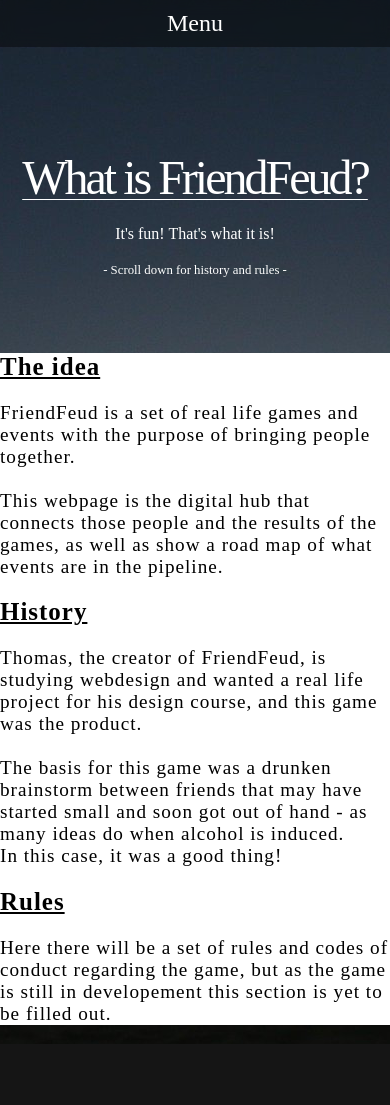
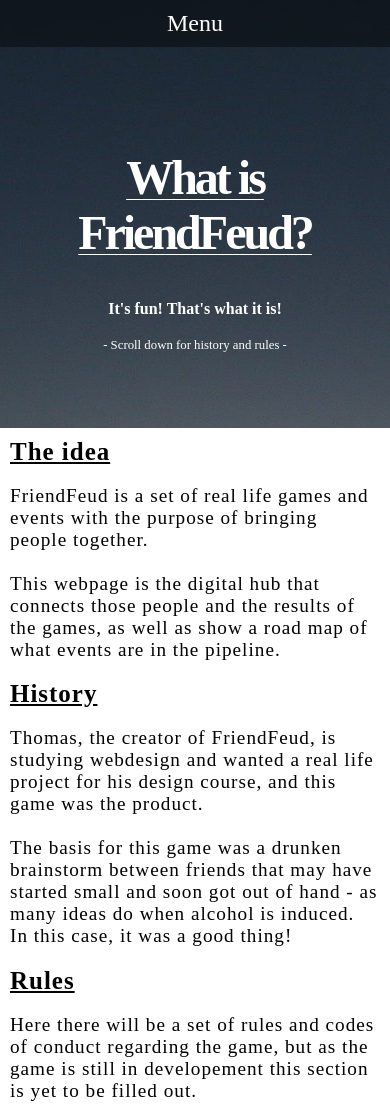
Before and after one commit to ThomasForselius/project-1, a plain HTML site: page what.html in a window 390 px wide. Before the commit the page ends 1044 px from the top, so only its background shows below. Drawn offline with Linux system fonts and the light colour scheme; a web font is replaced by a local one.

Commit message:
styled main container padding for mobile dev

```diff
--- a/css/style.css
+++ b/css/style.css
@@ -34,6 +34,7 @@ a {
 .head {
     font-size: 1.3em;
     text-decoration: underline;
+    margin: 0;
 }
 
 /* Navigation styling */
@@ -317,13 +318,7 @@ hr {
     .main-content-container {
         width: 100vw;
         margin: 0;
-        padding: 0;
-    }
-
-    .main-content-container > article {
-        width: 80vw;
-        padding: 30px;
-        margin-bottom: -10px;
+        padding: 10px;
     }
 
     .head {
--- a/what.html
+++ b/what.html
@@ -41,9 +41,9 @@
 
 
     <section class="hero-container">
-        <article class="hero-h1">What is FriendFeud?</article>
+        <h1 class="hero-h1">What is FriendFeud?</h1>
         <hr>
-        <article class="hero-h2">It's fun! That's what it is!</article>
+        <h2 class="hero-h2">It's fun! That's what it is!</h2>
 
         <p style="font-size: 0.8em; margin-top: 20px;">- Scroll down for history and rules - </p>
 
```
